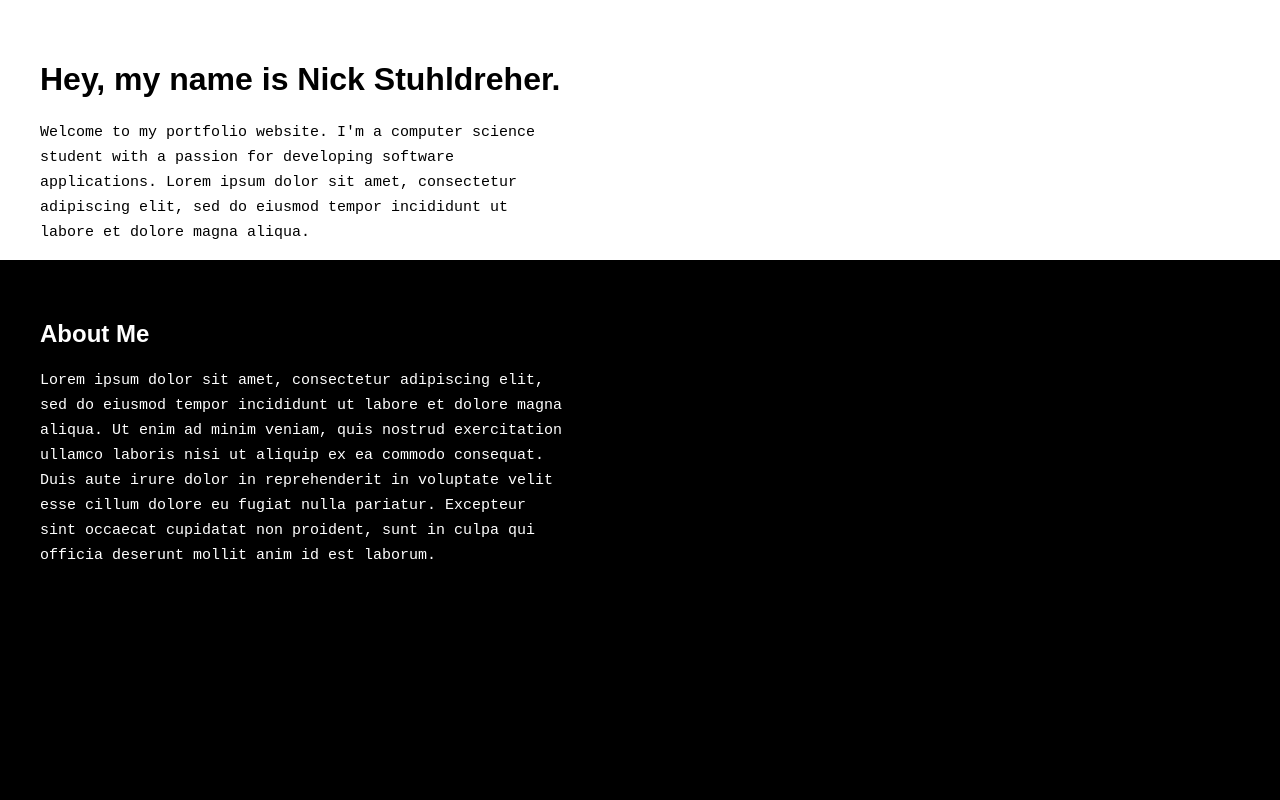
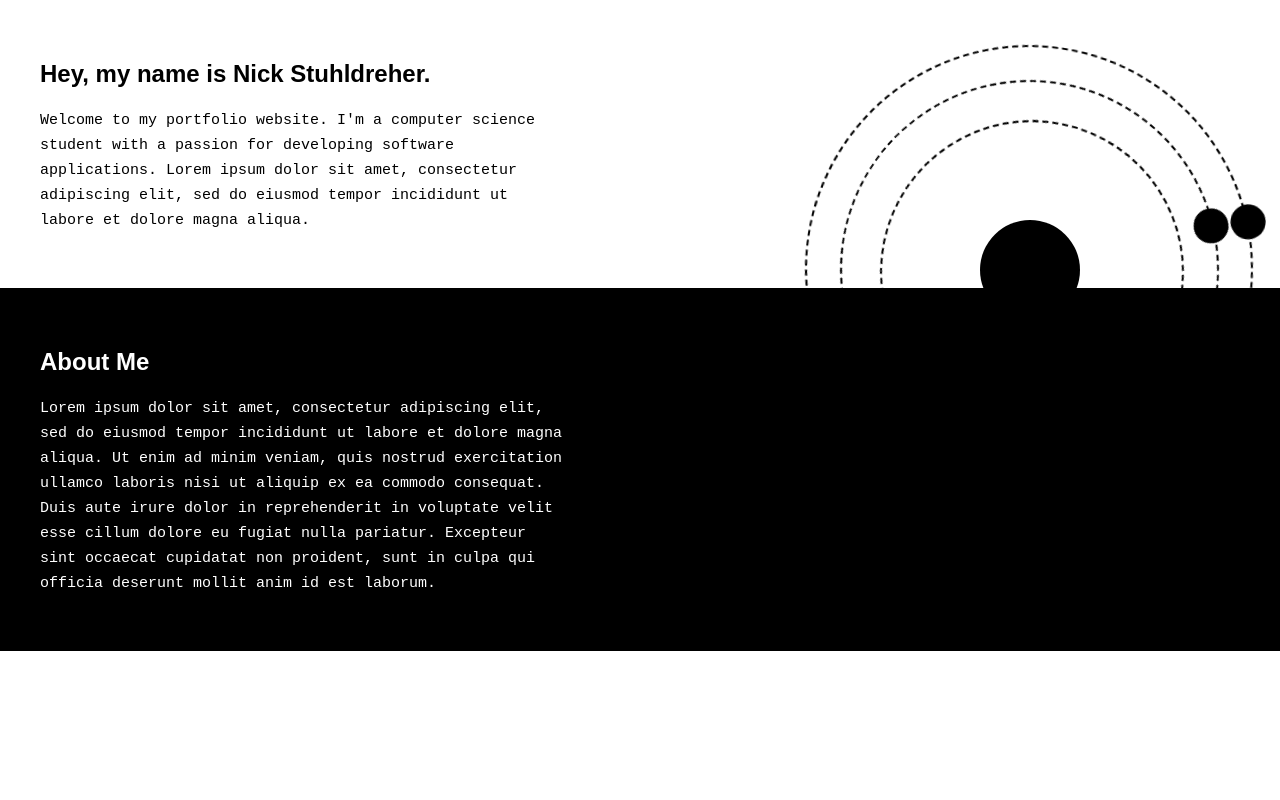
Before and after one commit to nstuhldreher1/PortfolioWebsite, a React (Create React App) app in the folder my-app/: page / in a window 1280 px wide. Shown: the top 800 px of the page. Built offline with nearby package versions, Linux system fonts and the light colour scheme.

Commit message:
Positioned Orbit

```diff
--- /dev/null
+++ b/my-app/src/App.css
@@ -0,0 +1,10 @@
+
+
+.orbit{
+    position: absolute;
+    top: 20px;
+    right: 200px;
+}
+.blend{
+    mix-blend-mode: difference;
+}
--- a/my-app/src/App.js
+++ b/my-app/src/App.js
@@ -1,15 +1,20 @@
 import PortfolioHeader from './components/PortfolioHeader';
 import AboutMe from './components/AboutMe';
-import Orbit from './components/Orbit';
+
+import './App.css';
 function App() {
   return (
     <div className="App">
       <header className="App-header">
 
       </header>
-      <PortfolioHeader/>
-      <AboutMe/>
-      <Orbit/>
+        <PortfolioHeader/>
+        <AboutMe/>
+
+
+
+
+
     </div>
   );
 }
--- a/my-app/src/components/AboutMe.css
+++ b/my-app/src/components/AboutMe.css
@@ -18,7 +18,6 @@
 #aboutMe{
     width: 100%;
     background-color: black;
-
 }
 body {
     margin: 0;
--- a/my-app/src/components/Orbit.css
+++ b/my-app/src/components/Orbit.css
@@ -10,10 +10,12 @@
 /* ---------- Container for the orbiting circles animation ---------- */
 #circle-orbit-container {
     position: relative;
+    mix-blend-mode: difference;
     top: 25px;
     left: 25px;
     height: 300px;
     width: 300px;
+
   }
 
   /* ---------- Inner orbit - This is the circles closest to the central point ---------- */
@@ -27,6 +29,7 @@
     border-radius: 100%;
     -webkit-animation: spin-right 10s linear infinite;
     animation: spin-right 10s linear infinite;
+
   }
 
   /* ---------- Repeating styles for the inner orbiting circles ---------- */
--- a/my-app/src/components/PortfolioHeader.css
+++ b/my-app/src/components/PortfolioHeader.css
@@ -13,6 +13,7 @@
 #header{
     padding-left: 40px;
     padding-top: 40px;
+    padding-bottom: 40px;
 }
 
 .aboutMe{
--- a/my-app/src/components/PortfolioHeader.js
+++ b/my-app/src/components/PortfolioHeader.js
@@ -2,10 +2,12 @@ import './PortfolioHeader.css';
 
 function PortfolioHeader(){
     return(
-        <div id="header">
-            <h1 id="title">Hey, my name is Nick Stuhldreher.</h1>
-            <p id="description"> Welcome to my portfolio website. I'm a computer science student with a passion for developing software applications. Lorem ipsum dolor sit amet, consectetur adipiscing elit, sed do eiusmod tempor incididunt ut labore et dolore magna aliqua. </p>
-        </div>
+        <section>
+            <div id="header">
+                <h1 id="title">Hey, my name is Nick Stuhldreher.</h1>
+                <p id="description"> Welcome to my portfolio website. I'm a computer science student with a passion for developing software applications. Lorem ipsum dolor sit amet, consectetur adipiscing elit, sed do eiusmod tempor incididunt ut labore et dolore magna aliqua. </p>
+            </div>
+        </section>
     );
 }
 
```
